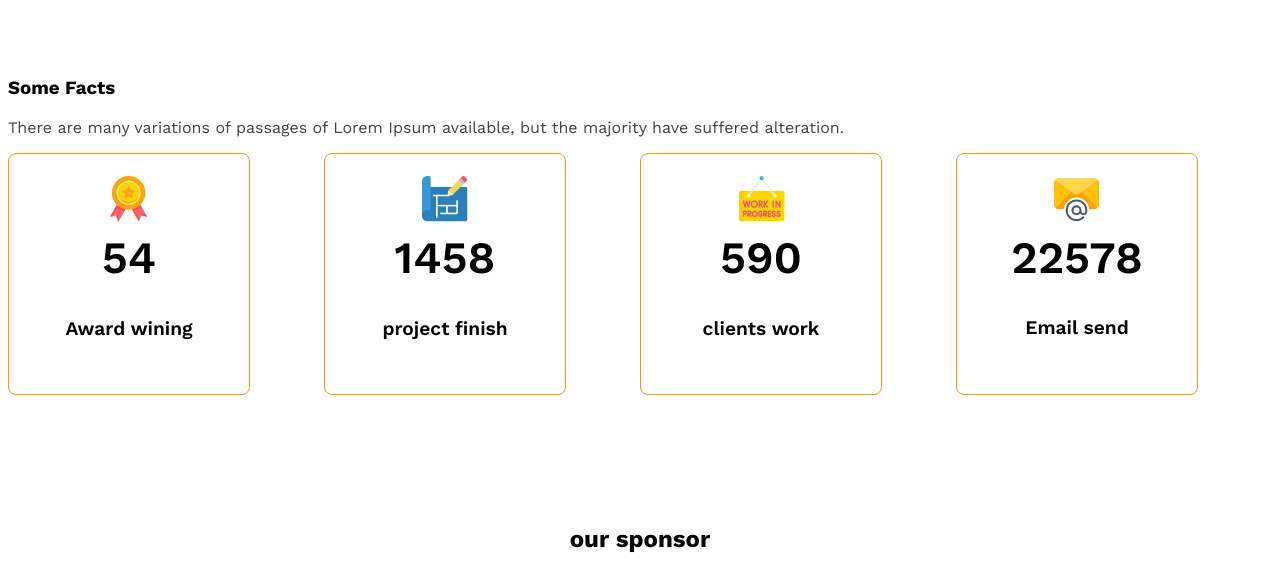
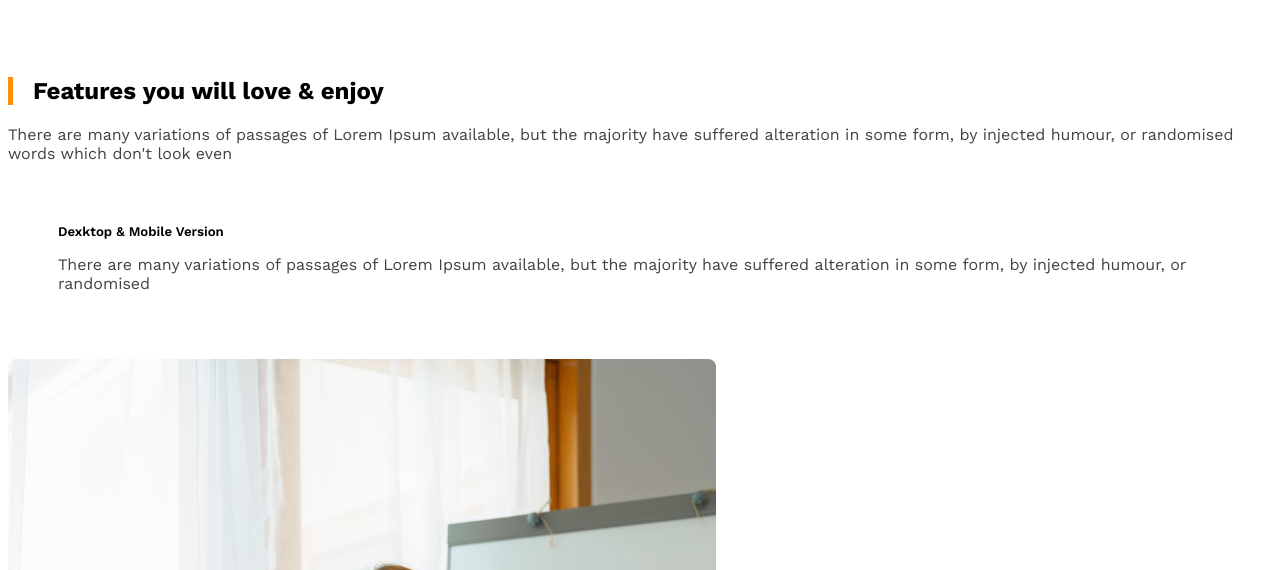
Before and after one commit to sumon8520/g3-architec-web, a plain HTML site: page index.html in a window 1280 px wide. Shown: the part 2060-2630 px from the top of the page. Drawn offline with nearby package versions, Linux system fonts and the light colour scheme.

Commit message:
add file

```diff
--- a/index.html
+++ b/index.html
@@ -39,6 +39,22 @@
                   <p class="features-description">There are many variations of passages of Lorem Ipsum available, but the majority have suffered alteration in some form, by injected humour, or randomised words which don't look even</p>
                   <button class="btn-primary">Explore More</button>
             </div>
+         </section>
+
+
+         <section class="features">
+          <div >
+         <h2 id="features-section-tittle" class="section-tittle">Features you will love & enjoy</h2>
+         <p class="text-gray">There are many variations of passages of Lorem Ipsum available, but the majority have suffered alteration in some form, by injected humour, or randomised words which don't look even</p>
+
+         <div class="features-card">
+            <h2 class="features-tittle">Dexktop & Mobile Version</h2>
+            <p class="text-gray">There are many variations of passages of Lorem Ipsum available, but the majority have suffered alteration in some form, by injected humour, or randomised</p>
+         </div>
+          </div>
+          <div>
+         <img src="images/architect.png" alt="">
+          </div>
          </section>
          <section>
             <h3 class="section-tittle">Some Facts</h3>
--- a/style.css/design.css
+++ b/style.css/design.css
@@ -128,6 +128,19 @@ margin-top: 130px;
 .sponsor{
     text-align: center;
 }
+#features-section-tittle{
+    border-left: 5px solid rgba(255, 144, 14, 1);
+    padding-left: 20px;
+}
+.features-card .features-tittle{
+    font-size: 1.8rex;
+    font-weight: 600;
+}
+.features-card{
+    padding: 30px;
+    box-shadow: 0 4px 30px 0 rgba(255, 255, 255, 1);
+    margin: 20px;
+}
 @media screen and (max-width:576px) {
     .navbar,
     .nav-item,
```
